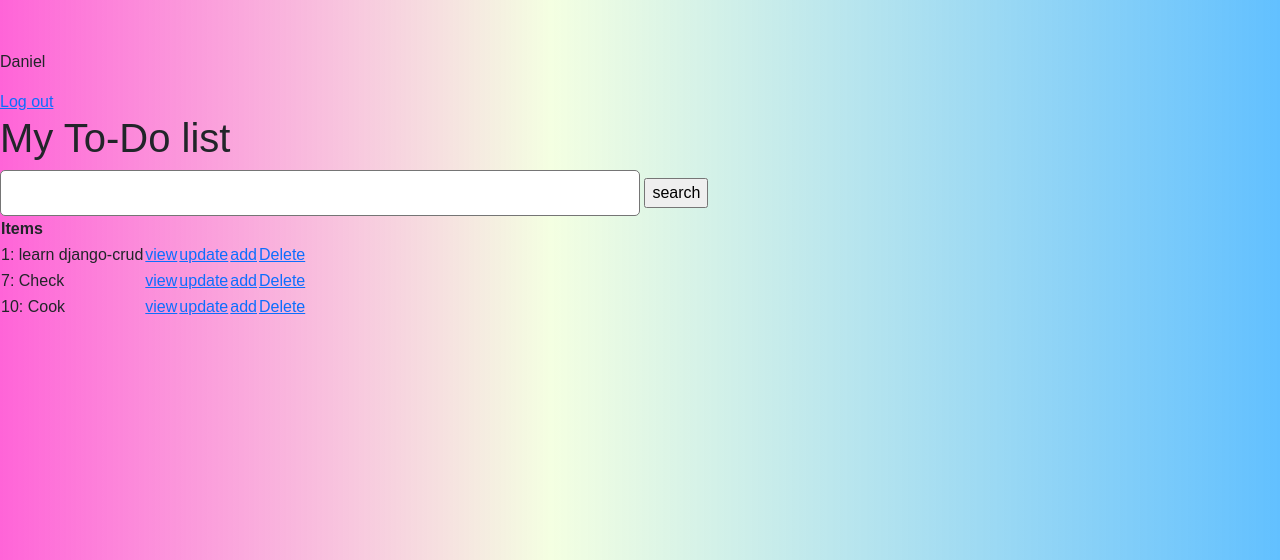
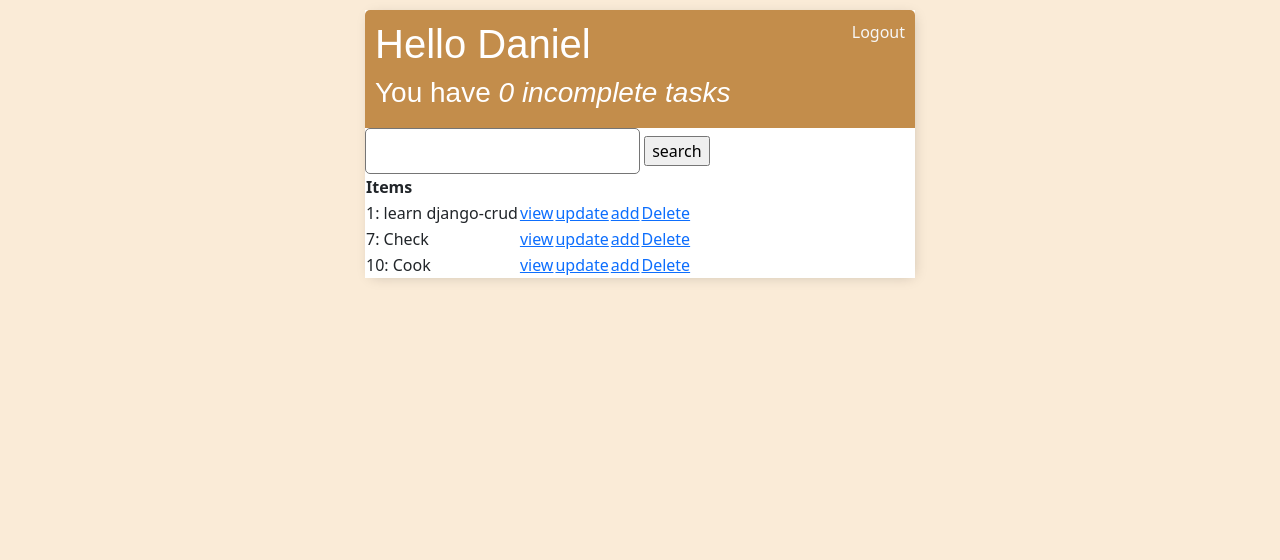
Before and after one commit to danielsind/TodoList, a Django app: page / in a window 1280 px wide. Shown: the top 560 px of the page. Run offline with Django 4.2, Linux system fonts and the light colour scheme; a user stored in the database is signed in; data comes from the database, SQL or seed files in the repository; both versions use the stored data as it was after the commit.

Commit message:
Edited the styling

```diff
--- a/todolistproject/todoapp/templates/todoapp/main.html
+++ b/todolistproject/todoapp/templates/todoapp/main.html
@@ -12,12 +12,11 @@
 </head>
 <style>
     body{
-            background: linear-gradient(90deg, #ff00bf9b 0%, #c6ff6932 43%, #0099ff9d 100%);
-            font-family: 'Nunito', sans-serif;
-            padding-top: 50px;
+            background-color: antiquewhite;
+            padding-top: 10px;
 
     }
-    .container {
+    .container-custom {
             max-width: 550px;
             margin: auto;
             background-color: #fff;
@@ -30,7 +29,7 @@
         color: #fff;
         padding: 10px;
         border-radius: 5px 5px 0 0;
-        background: linear-gradient(90deg, #008cff 0%, #d469ff 43%, #ff00bf 100%);
+        background-color: rgba(173, 99, 8, 0.726);
     }
     h1,
     h2,
@@ -132,8 +131,8 @@
         }
 </style>
 <body>
-        {% block content%}
+        {% block content %}
 
-        {% endblock content%}
+        {% endblock content %}
 </body>
 </html>
--- a/todolistproject/todoapp/templates/todoapp/task_list.html
+++ b/todolistproject/todoapp/templates/todoapp/task_list.html
@@ -1,14 +1,20 @@
 {% extends 'todoapp/main.html'%}
 
 {%block content%}
-    {% if request.user.is_authenticated %}
-    <p>{{request.user}}</p>
-    <a href="{% url 'logout' %}">Log out</a>
-    {% else %}
-    <a href="{% url 'login' %}">Log in</a>
+
+   <div class="container-custom">
+    <div class="header-bar">
+        <div>
+            <h1>Hello {{ request.user|title }}</h1>
+            <h3>You have <i>{{ count }} incomplete task{{ count|pluralize:'s' }}</i></h3>
+        </div>
+        {% if request.user.is_authenticated %}
+        <a href="{% url 'logout' %}">Logout</a>
+        {% else %}
+        <a href="{% url 'login' %}">Login</a>
     {% endif %}
-    <h1>My To-Do list</h1>
-    <form action="" method="get">
+    </div>
+        <form action="" method="get">
         <input type="text" name="search">
         <input type="submit" value="search">
     </form>
@@ -31,4 +37,6 @@
         <a href="{% url 'task-create' %}">Create task</a>
         {%endfor%}
     </table>
+   </div>
+
 {%endblock content%}
--- a/todolistproject/todoapp/views.py
+++ b/todolistproject/todoapp/views.py
@@ -44,7 +44,7 @@ class TaskCreate(LoginRequiredMixin,CreateView):
 
 class TaskUpdate(LoginRequiredMixin,UpdateView):
     model = Task
-    fields = '__all__'
+    fields = ['title','description', 'complete']
     success_url = reverse_lazy('task')
 
 class TaskDelete(LoginRequiredMixin,DeleteView):
```
Also changed, not shown: todolistproject/db.sqlite3, todolistproject/todoapp/templates/todoapp/task_form.html (line endings or trailing spaces).
